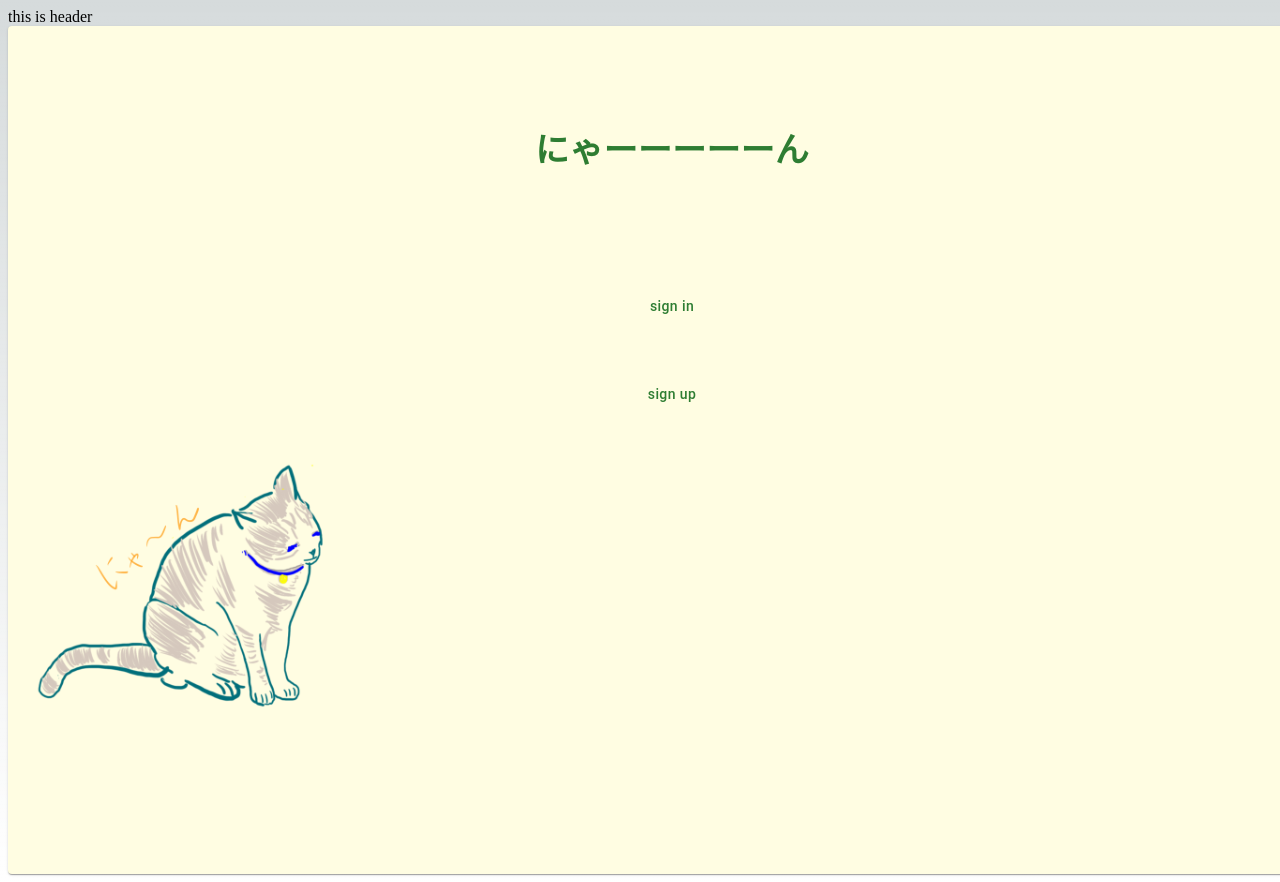
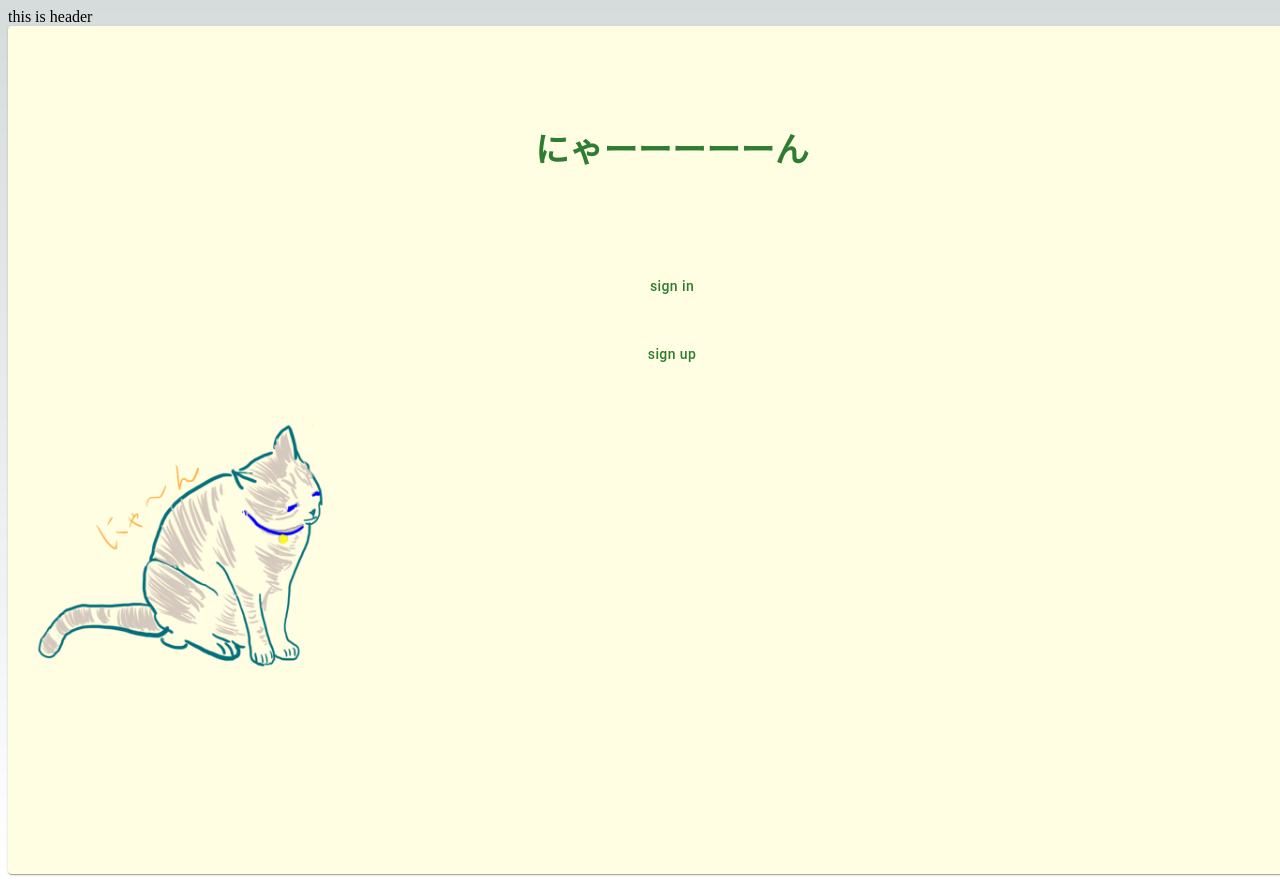
Before and after one commit to Sea10wood/tumaguro_frontend, a Next.js app: page /toppage in a window 1280 px wide. Shown: the top 882 px of the page. Built offline with nearby package versions, Linux system fonts and the light colour scheme.

Commit message:
fix the sign in button and sign up button

```diff
--- a/src/components/Signinbutton.tsx
+++ b/src/components/Signinbutton.tsx
@@ -11,7 +11,7 @@ import { useState } from "react";
 
 export default function SigninButton() {
   return (
-    <h2 style={{
+    <Typography style={{
       textAlign: "center",}}>
     <Box component="div" p={2} >
     <Button
@@ -24,6 +24,6 @@ export default function SigninButton() {
       sign in
     </Button>
     </Box>
-          </h2>
+          </Typography>
   );
 }
--- a/src/pages/signin.tsx
+++ b/src/pages/signin.tsx
@@ -91,7 +91,7 @@ const Signin = () => {
               name="password"
             />
           </Stack>
-          <h2 style={{ textAlign: "center" }}>
+          <Typography style={{ textAlign: "center" }}>
             <Box component="div" p={2}>
               <Button
                 onClick={handleSubmit}
@@ -103,7 +103,7 @@ const Signin = () => {
                 送信
               </Button>
             </Box>
-          </h2>
+          </Typography>
         </Stack>
       </Paper>
     </Box>
```
